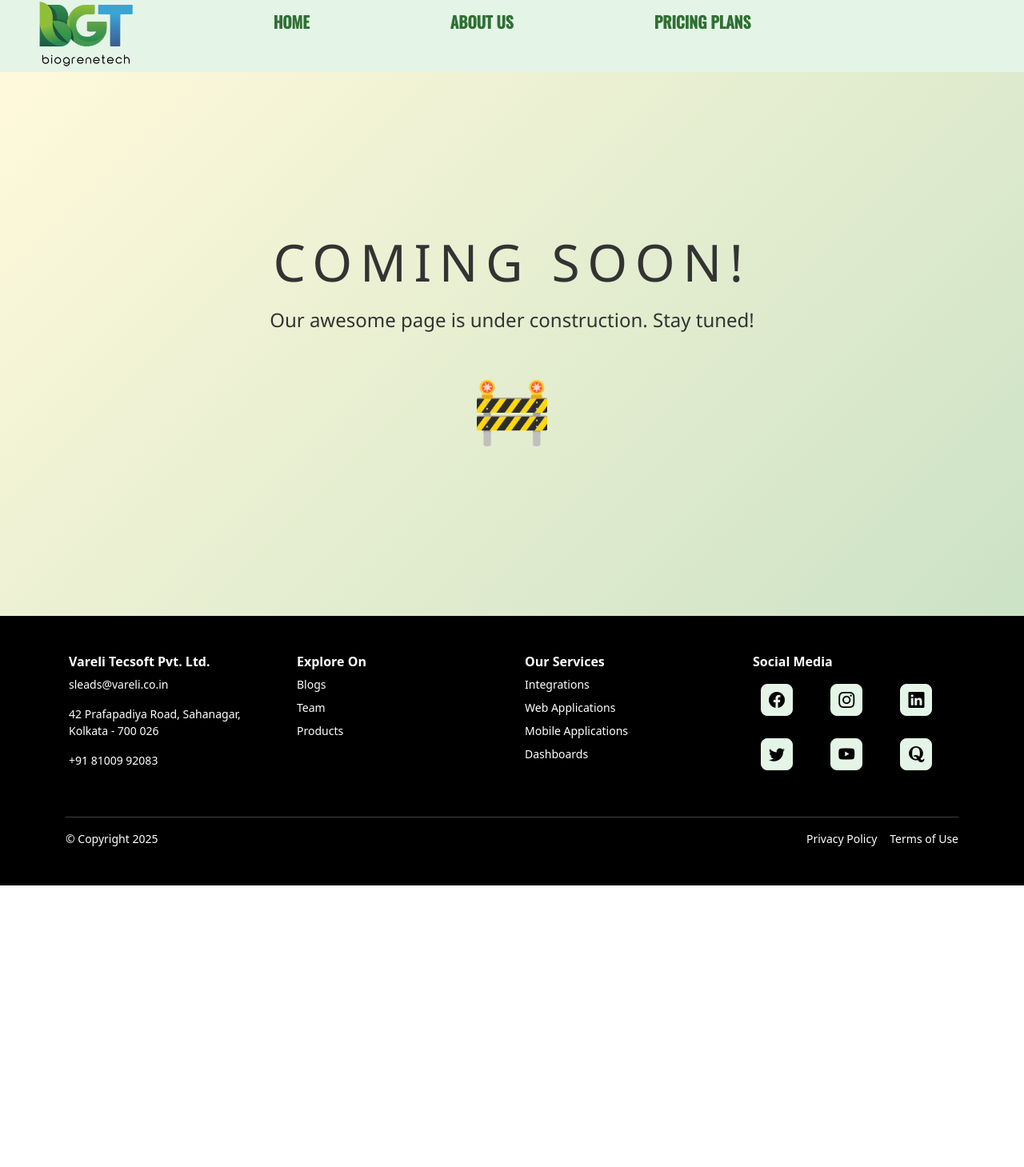
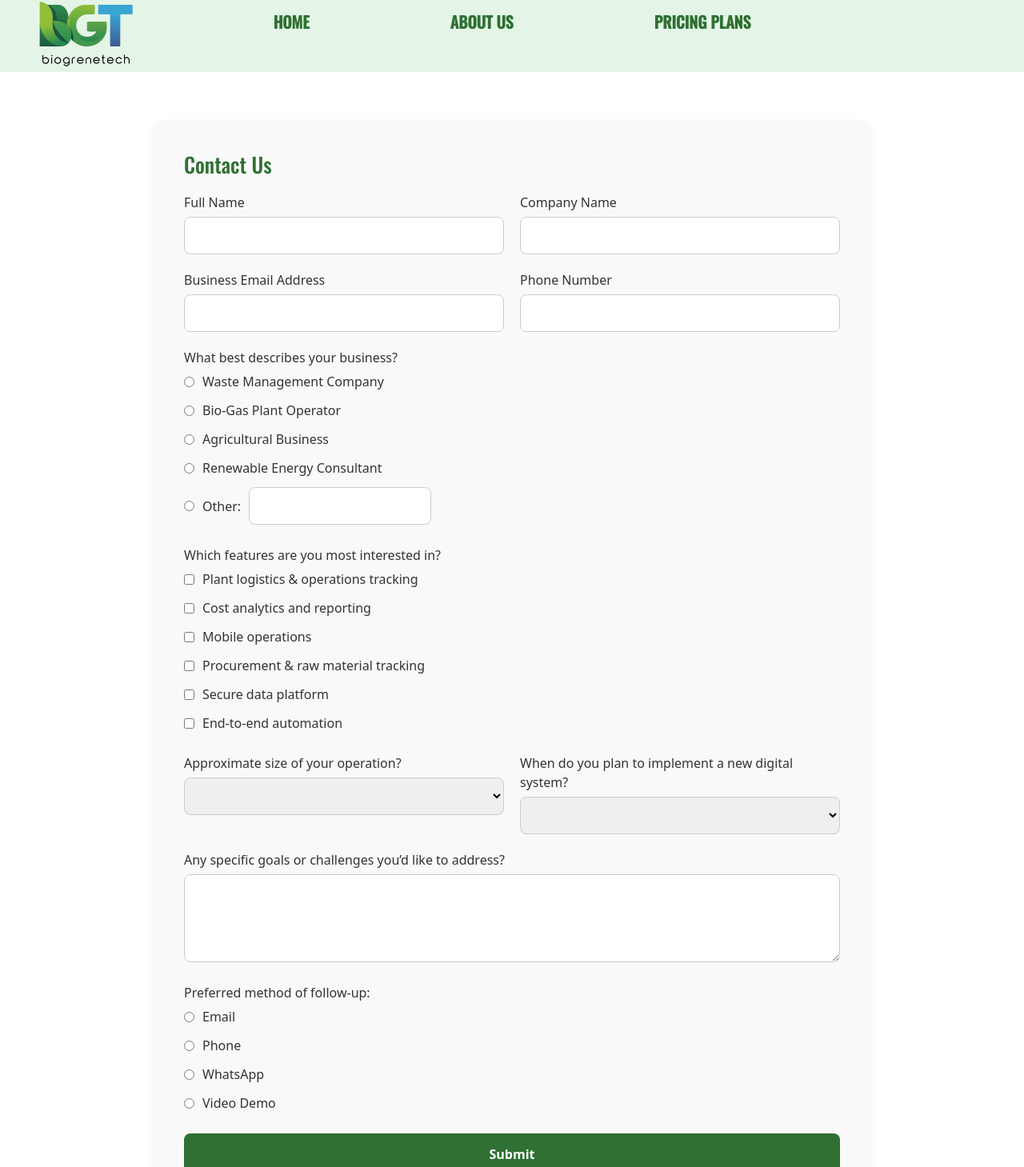
Before and after one commit to rahul04070407/biogrenetech, an Angular app: page /contact in a window 1280 px wide. Shown: the part 30-1489 px from the top of the page at 80% size. Before the commit the page ends 1137 px from the top, so only its background shows below. Built offline with nearby package versions, Linux system fonts and the light colour scheme.

Commit message:
contact from

```diff
--- a/src/app/app.routes.ts
+++ b/src/app/app.routes.ts
@@ -1,6 +1,7 @@
 import { Routes } from '@angular/router';
 import { ComingSoonComponent } from './pages/coming-soon/coming-soon.component';
 import { HomeComponent } from './pages/home/home.component';
+import { ContactUsComponent } from './pages/contact-us/contact-us.component';
 
 export const routes: Routes = [
   {
@@ -18,7 +19,7 @@ export const routes: Routes = [
   },
   {
     path: 'contact',
-    component: ComingSoonComponent,
+    component: ContactUsComponent,
   },
   {
     path: 'services',
--- a/src/app/pages/contact-us/contact-us.component.html
+++ b/src/app/pages/contact-us/contact-us.component.html
@@ -1 +1,88 @@
-<p>contact-us works!</p>
+<section class="contact-us">
+  <div class="form-container">
+    <h2>Contact Us</h2>
+    <form  #contactForm="ngForm">
+      <div>
+        <label>Full Name</label>
+        <input type="text" name="fullName" ngModel required />
+      </div>
+
+      <div>
+        <label>Company Name</label>
+        <input type="text" name="companyName" ngModel />
+      </div>
+
+      <div>
+        <label>Business Email Address</label>
+        <input type="email" name="email" ngModel required />
+      </div>
+
+      <div>
+        <label>Phone Number</label>
+        <input type="tel" name="phone" ngModel />
+      </div>
+
+      <div class="full-width">
+        <label>What best describes your business?</label>
+        <div class="radio-group">
+          <label><input type="radio" name="businessType" value="Waste Management Company" ngModel /> Waste Management Company</label>
+          <label><input type="radio" name="businessType" value="Bio-Gas Plant Operator" ngModel /> Bio-Gas Plant Operator</label>
+          <label><input type="radio" name="businessType" value="Agricultural Business" ngModel /> Agricultural Business</label>
+          <label><input type="radio" name="businessType" value="Renewable Energy Consultant" ngModel /> Renewable Energy Consultant</label>
+          <label><input type="radio" name="businessType" value="Other" ngModel /> Other:
+            <input type="text" name="businessOther" ngModel />
+          </label>
+        </div>
+      </div>
+
+      <div class="full-width">
+        <label>Which features are you most interested in?</label>
+        <div class="checkbox-group">
+          <label><input type="checkbox" name="features" value="Plant logistics & operations tracking" ngModel /> Plant logistics & operations tracking</label>
+          <label><input type="checkbox" name="features" value="Cost analytics and reporting" ngModel /> Cost analytics and reporting</label>
+          <label><input type="checkbox" name="features" value="Mobile operations" ngModel /> Mobile operations</label>
+          <label><input type="checkbox" name="features" value="Procurement & raw material tracking" ngModel /> Procurement & raw material tracking</label>
+          <label><input type="checkbox" name="features" value="Secure data platform" ngModel /> Secure data platform</label>
+          <label><input type="checkbox" name="features" value="End-to-end automation" ngModel /> End-to-end automation</label>
+        </div>
+      </div>
+
+      <div>
+        <label>Approximate size of your operation?</label>
+        <select name="operationSize" ngModel>
+          <option value="Small">Small (1–2 plants)</option>
+          <option value="Medium">Medium (3–5 plants)</option>
+          <option value="Large">Large (6+ plants)</option>
+          <option value="Starting">Just getting started</option>
+        </select>
+      </div>
+
+      <div>
+        <label>When do you plan to implement a new digital system?</label>
+        <select name="timeline" ngModel>
+          <option value="Immediately">Immediately</option>
+          <option value="1–3 months">Within 1–3 months</option>
+          <option value="6 months">Within 6 months</option>
+          <option value="Exploring">Just exploring</option>
+        </select>
+      </div>
+
+      <div class="full-width">
+        <label>Any specific goals or challenges you’d like to address?</label>
+        <textarea name="goals" rows="4" ngModel></textarea>
+      </div>
+
+      <div class="full-width">
+        <label>Preferred method of follow-up:</label>
+        <div class="radio-group">
+          <label><input type="radio" name="followUp" value="Email" ngModel /> Email</label>
+          <label><input type="radio" name="followUp" value="Phone" ngModel /> Phone</label>
+          <label><input type="radio" name="followUp" value="WhatsApp" ngModel /> WhatsApp</label>
+          <label><input type="radio" name="followUp" value="Video Demo" ngModel /> Video Demo</label>
+        </div>
+      </div>
+
+      <button type="submit">Submit</button>
+    </form>
+  </div>
+</section>
--- a/src/app/pages/contact-us/contact-us.component.scss
+++ b/src/app/pages/contact-us/contact-us.component.scss
@@ -0,0 +1,85 @@
+.contact-us {
+  background-color: #ffffff;
+  padding: 60px 20px;
+
+  .form-container {
+    max-width: 900px;
+    margin: 0 auto;
+    background: #f9f9f9;
+    border-radius: 12px;
+    padding: 40px;
+    box-shadow: 0 4px 12px rgba(0, 0, 0, 0.05);
+
+    h2 {
+      font-size: 26px;
+      font-family: 'Oswald', sans-serif;
+      color: #2f7033;
+      margin-bottom: 20px;
+    }
+
+    form {
+      display: grid;
+      grid-template-columns: 1fr 1fr;
+      gap: 20px;
+
+      .full-width {
+        grid-column: 1 / -1;
+      }
+
+      label {
+        font-weight: 500;
+        color: #333;
+        margin-bottom: 6px;
+        display: block;
+      }
+
+      input, select, textarea {
+        width: 100%;
+        padding: 12px;
+        border-radius: 8px;
+        border: 1px solid #ccc;
+        font-size: 14px;
+        transition: border-color 0.3s ease;
+
+        &:focus {
+          border-color: #2f7033;
+          outline: none;
+        }
+      }
+
+      .checkbox-group,
+      .radio-group {
+        display: flex;
+        flex-direction: column;
+        gap: 6px;
+
+        label {
+          display: flex;
+          align-items: center;
+          gap: 10px;
+
+          input {
+            width: auto;
+          }
+        }
+      }
+
+      button {
+        grid-column: 1 / -1;
+        padding: 14px 24px;
+        background-color: #2f7033;
+        color: white;
+        border: none;
+        border-radius: 8px;
+        font-size: 16px;
+        font-weight: 600;
+        cursor: pointer;
+        transition: background 0.3s;
+
+        &:hover {
+          background-color: #256127;
+        }
+      }
+    }
+  }
+}
--- a/src/app/pages/contact-us/contact-us.component.ts
+++ b/src/app/pages/contact-us/contact-us.component.ts
@@ -1,8 +1,10 @@
+import { CommonModule } from '@angular/common';
 import { Component } from '@angular/core';
+import { FormsModule } from '@angular/forms';
 
 @Component({
   selector: 'app-contact-us',
-  imports: [],
+  imports: [CommonModule,FormsModule],
      standalone: true,
   templateUrl: './contact-us.component.html',
   styleUrl: './contact-us.component.scss'
```
